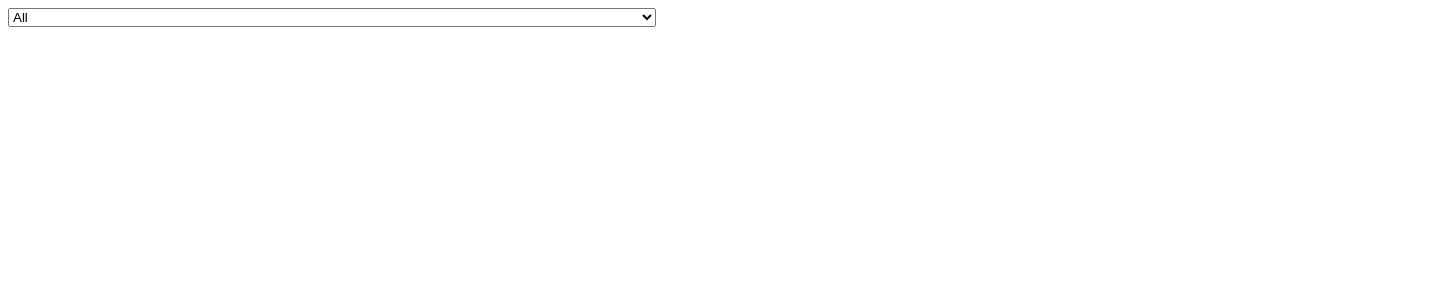
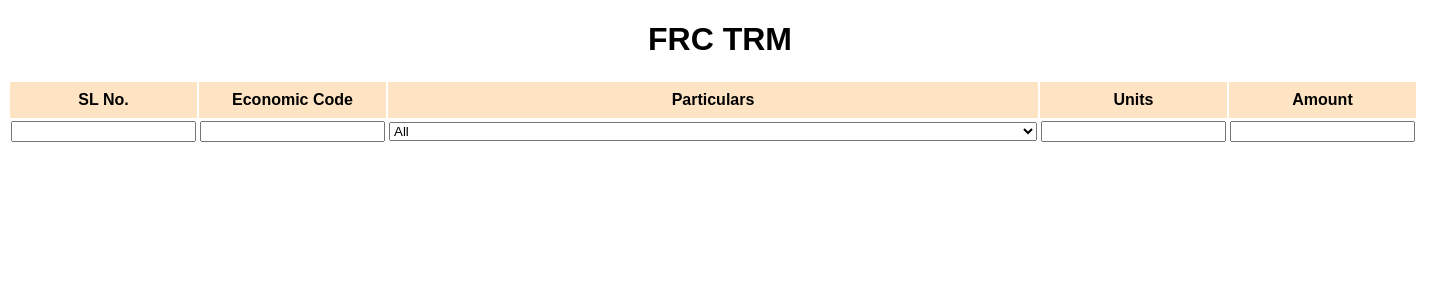
Before and after one commit to ANIKFRCBD/IPSAISL5, a Django app: page / in a window 1440 px wide. Shown: the top 300 px of the page. Run offline with Django 4.2, Linux system fonts and the light colour scheme.

Commit message:
form added in TRM

```diff
--- /dev/null
+++ b/IPSAISL5/TRM/forms.py
@@ -0,0 +1,7 @@
+from django import forms
+class trmform(forms.Form):
+    serial= forms.IntegerField(required= False)
+    economiccode=forms.IntegerField(required= False)
+    particulars=forms.CharField(max_length=128,required=False)
+    unit=forms.IntegerField(required= False)
+    amount=forms.IntegerField(required=False)
--- a/IPSAISL5/TRM/views.py
+++ b/IPSAISL5/TRM/views.py
@@ -3,6 +3,7 @@ import pandas as pd
 from django.http import request
 from pathlib import Path
 import numpy as np
+from .forms import trmform
 
 
 # Create your views here.t
@@ -10,13 +11,23 @@ source='DATASOURCE/BACS.csv'
 
 def trmpage(request):
     datasource=datareading(request)
-    context={'BACS': datasource.tolist()}
-    print(context)
+    form=formprocessing(request)
+    context={'BACS': datasource.tolist(),"form":form}
     return render(request,"trm.html",context)
+
+def formprocessing(request):
+   dataform=0
+   if request.method=="GET":
+      dataform=trmform(request.GET)
+      if dataform.is_valid():
+         dataform=dataform
+         print(dataform)
+   else:
+      print("nothing")
+   return dataform
 
 def datareading(request):
   # Assuming 'source' is the path to your CSV file
-  print(request.method)
   bacs = pd.read_csv(source)
   html_table = bacs['Name']
  # Use key 'BACS' for consistency  # Optional, for debugging
--- a/IPSAISL5/Templates/trm.html
+++ b/IPSAISL5/Templates/trm.html
@@ -7,36 +7,42 @@
         body {
             font-family: Arial, sans-serif;
         }
+        table{
+          align-items: center;
+        }
+        th{
+          padding: 1ch;
+          background-color: bisque;
+        }
     </style>
     <script src="https://code.jquery.com/jquery-3.6.3.min.js"></script>
 </head>
 <body>
-    <select id="dropdown_name" name="dropdown_name">
+  <h1 style="text-align: center;"> FRC TRM </h1>
+
+    <div class="Table">
+    <table>
+      <thead>
+        <th>SL No.</th>
+        <th>Economic Code</th>
+        <th>Particulars</th>
+        <th>Units</th>
+        <th>Amount</th>
+      </thead>
+      <tbody>
+
+      <td>{{form.serial}}</td>
+      <td>{{form.economiccode}}</td>
+      <td><select id="dropdown_name" name="dropdown_name">
         <option value="">All</option>
         {% for value in BACS %}  <option value="{{ value }}">{{ value }}</option>
         {% endfor %}
-      </select>
-    </select>
-    <script src="https://code.jquery.com/jquery-3.6.3.min.js"></script>
-    <script>
-      $(document).ready(function() {
-        var bacsData = {{ bacs_data|safe }}; // Access data from template context (all uppercase)
-        var dropdown = $('#dropdown_name');
-        var searchBar = $('#search_bar');
+      </select></td>
+      <td>{{form.unit}}</td>
+      <td>{{form.amount}}</td>
 
-        searchBar.on('input', function() {
-          var filterText = $(this).val().toLowerCase();
-          dropdown.empty(); // Clear existing options before populating
-
-          dropdown.append($('<option></option>').val('').text('All')); // Add "All" option again
-
-          bacsData.forEach(function(value) {
-            if (value.toLowerCase().indexOf(filterText) > -1) {
-              dropdown.append($('<option></option>').val(value).text(value));
-            }
-          });
-        });
-      });
-    </script>
+      </tbody>
+    </table>
+  </div>
 </body>
 </html>
```
